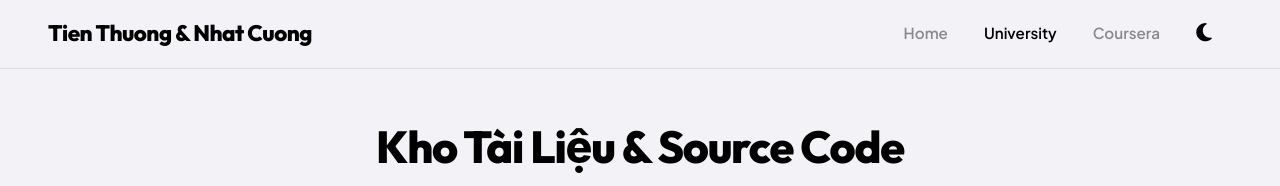
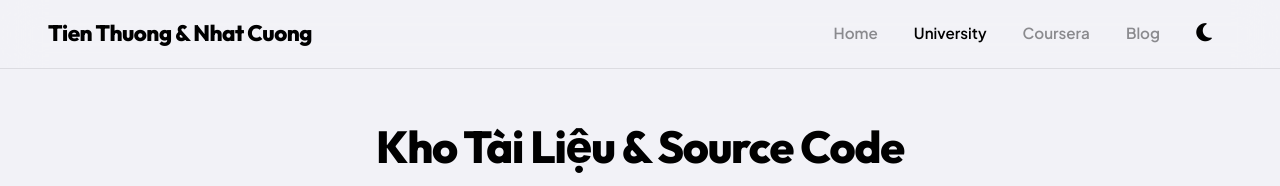
Before and after one commit to ThuongNT-ktpm/learn, a plain HTML site: page index.html in a window 1280 px wide. Shown: the top 186 px of the page. Drawn offline with nearby package versions, Linux system fonts and the light colour scheme.

Commit message:
them blog

```diff
--- a/index.html
+++ b/index.html
@@ -44,6 +44,9 @@
           </li>
           <li class="nav-item">
             <a class="nav-link" href="https://thuongnt-ktpm.github.io/learn2/">Coursera</a>
+          </li>
+          <li class="nav-item">
+            <a class="nav-link" href="https://thuongnt-ktpm.github.io/my-blog/">Blog</a>
           </li>
         </ul>
       </div>
```
